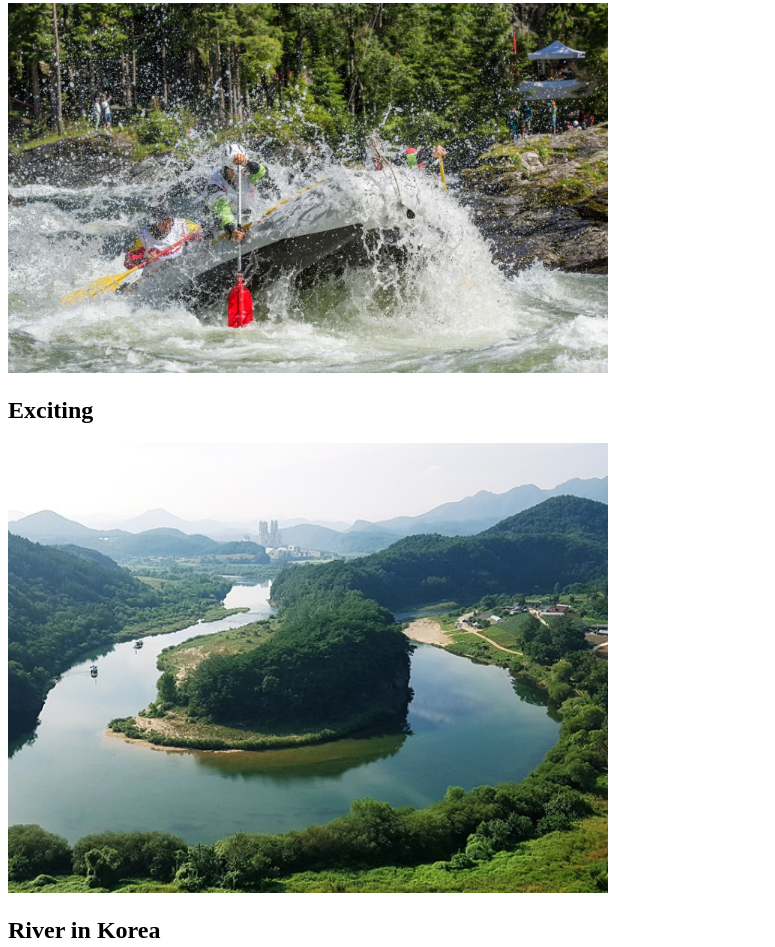
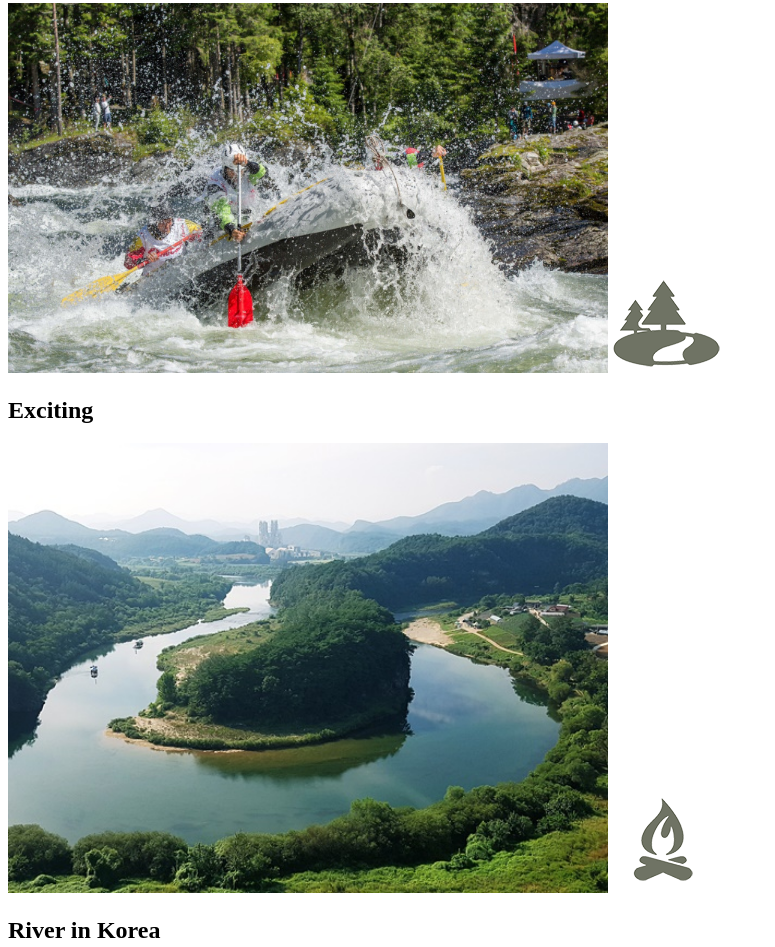
Before and after one commit to dannykim1837/wdd130, a plain HTML site: page wwr/index.html in a window 1280 px wide. Shown: the part 339-1286 px from the top of the page, without its empty margins (0-775 px from the left). Drawn offline with Linux system fonts and the light colour scheme.

Commit message:
finalweek22222

```diff
--- a/wwr/index.html
+++ b/wwr/index.html
@@ -22,19 +22,23 @@
             <div class="banner one">
                 <h1>Hello world</h1>
                 <img src="../wwr/image/222.jpeg" alt="exciting" width="600px">
+                <img class="icon" src="../wwr/image/river_icon.png" alt="river icon">
                 <h2>Exciting</h2>
             </div>
             <div class="banner two">
                 <img src="../wwr/image/korea.jpeg"  alt="River" width="600px">
+                <img class="icon" src="../wwr/image/fire_icon.png" alt="fire icon">
                 <h2>River in Korea</h2>
             </div>
             <div class="banner three">
                 <img src="../wwr/image/3333.jpeg" alt="greatmemory">
+                <img class="icon" src="../wwr/image/oars.png" alt="oars icon">
                 <h2>Great Memory</h2>
 
             </div>
         </div>
     </main>
+
     <footer>
         <p>Rating Camp &copy; 2023 - Danny Kim</p>
         <p><a href="site-plan-rafting.html">Site Plan</a></p>
```
Also changed, not shown: wwr/image/fire_icon.png (added), wwr/image/oars.png (added), wwr/image/river_icon.png (added).
